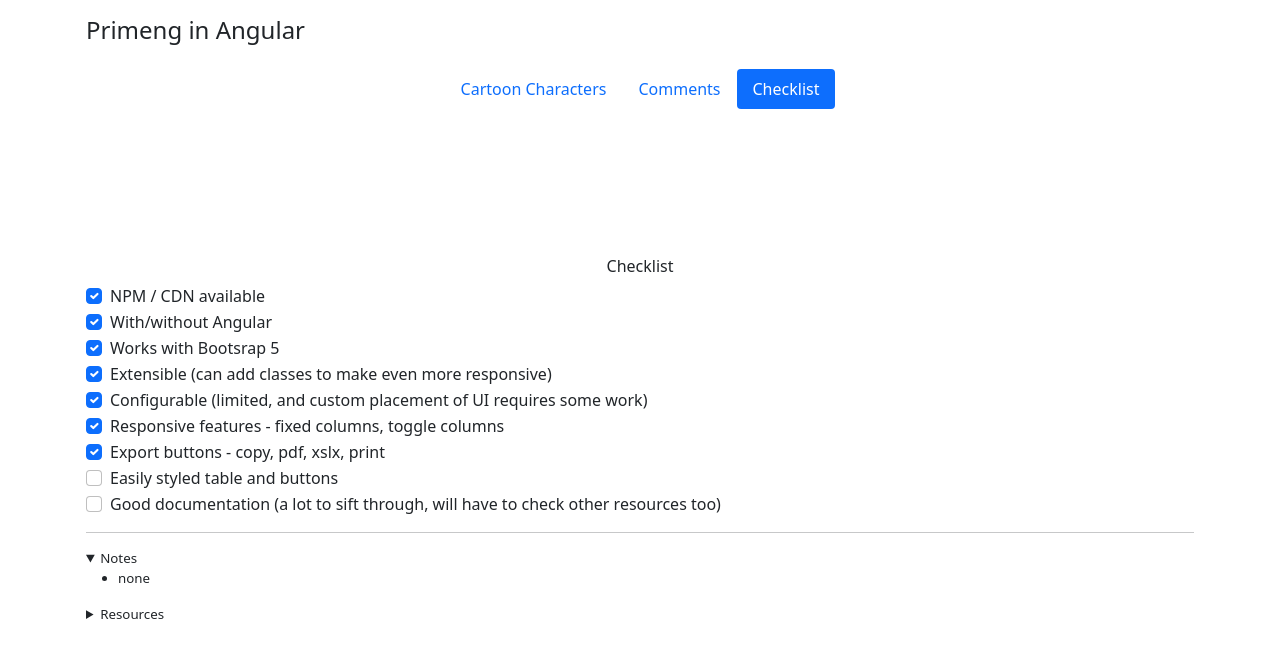
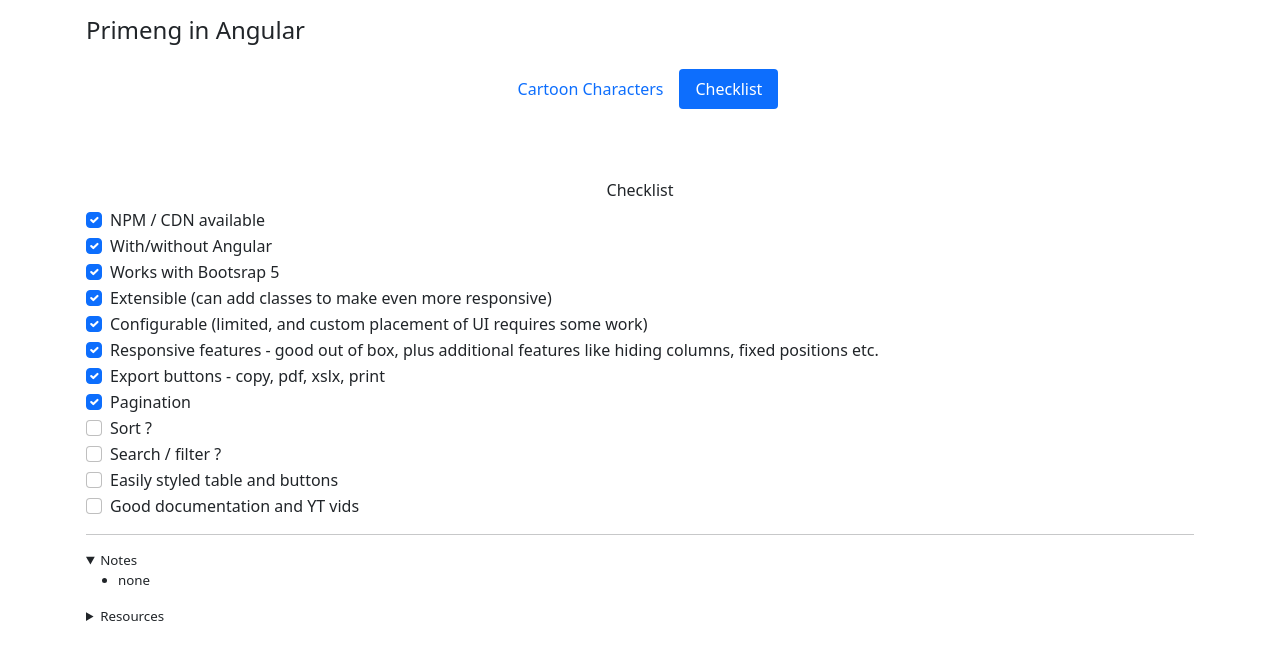
Before and after one commit to ghchfolio/ng13-primeng-v2, an Angular app: page / in a window 1280 px wide. Shown: the top 660 px of the page. Built offline with nearby package versions, Linux system fonts and the light colour scheme; what primeng would draw is missing.

Commit message:
minor content tweak

```diff
--- a/src/app/app.component.html
+++ b/src/app/app.component.html
@@ -7,7 +7,7 @@
         <li class="nav-item">
             <a href="#cartoonCharacters" class="nav-link" data-bs-toggle="tab">Cartoon Characters</a>
         </li>
-        <li class="nav-item">
+        <li class="nav-item" style="display: none;">
             <a href="#commentsTabContent" class="nav-link" data-bs-toggle="tab">Comments</a>
         </li>
         <li class="nav-item">
@@ -22,10 +22,9 @@
             <h2 class="h6 text-center">Cartoons Characters (basic table)</h2>
 
             <!-- cartoon data table basic, pagination-->
-            <p-table [value]="cartoonData" [paginator]="true" [rows]="10" [showCurrentPageReport]="true"
-                responsiveLayout="scroll"
+            <p-table [value]="cartoonData" [paginator]="true" [rows]="5" [showCurrentPageReport]="true"
                 currentPageReportTemplate="Showing {first} to {last} of {totalRecords} entries"
-                [rowsPerPageOptions]="[10,25,50]">
+                [rowsPerPageOptions]="[5,25,50]">
                 <ng-template pTemplate="header">
                     <tr>
                         <th>Name</th>
@@ -65,7 +64,7 @@
     </div>
 
     <!-- comments tab -->
-    <div class="tab-pane fade" id="commentsTabContent">
+    <div class="tab-pane fade" id="commentsTabContent" style="display:none">
         <h2 class="h6 text-center">Comments</h2>
 
         <!-- comments data table -->
@@ -120,13 +119,32 @@
             <div class="form-check">
                 <input class="form-check-input" type="checkbox" value="" id="builtInResponsivness" checked>
                 <label class="form-check-label" for="builtInResponsivness">
-                    Responsive features - fixed columns, toggle columns
+                    Responsive features - good out of box, plus additional features like hiding columns, fixed positions
+                    etc.
                 </label>
             </div>
             <div class="form-check">
                 <input class="form-check-input" type="checkbox" value="" id="builtInExportButtons" checked>
                 <label class="form-check-label" for="builtInExportButtons">
                     Export buttons - copy, pdf, xslx, print
+                </label>
+            </div>
+            <div class="form-check">
+                <input class="form-check-input" type="checkbox" value="" id="pagination" checked>
+                <label class="form-check-label" for="pagination">
+                    Pagination
+                </label>
+            </div>
+            <div class="form-check">
+                <input class="form-check-input" type="checkbox" value="" id="sort">
+                <label class="form-check-label" for="sort">
+                    Sort ?
+                </label>
+            </div>
+            <div class="form-check">
+                <input class="form-check-input" type="checkbox" value="" id="searchFilter">
+                <label class="form-check-label" for="searchFilter">
+                    Search / filter ?
                 </label>
             </div>
             <div class="form-check">
@@ -138,7 +156,7 @@
             <div class="form-check">
                 <input class="form-check-input" type="checkbox" value="" id="documentation">
                 <label class="form-check-label" for="documentation">
-                    Good documentation (a lot to sift through, will have to check other resources too)
+                    Good documentation and YT vids
                 </label>
             </div>
         </form>
--- a/src/app/app.component.ts
+++ b/src/app/app.component.ts
@@ -1,5 +1,4 @@
 import { Component } from '@angular/core';
-import { HttpClient } from '@angular/common/http';
 
 @Component({
     selector: 'app-root',
@@ -32,7 +31,6 @@
         { field: 'name', header: 'Name' },
         { field: 'webrank', header: 'webrank' },
     ];
-    //comments
 
     constructor() { }
 
```
